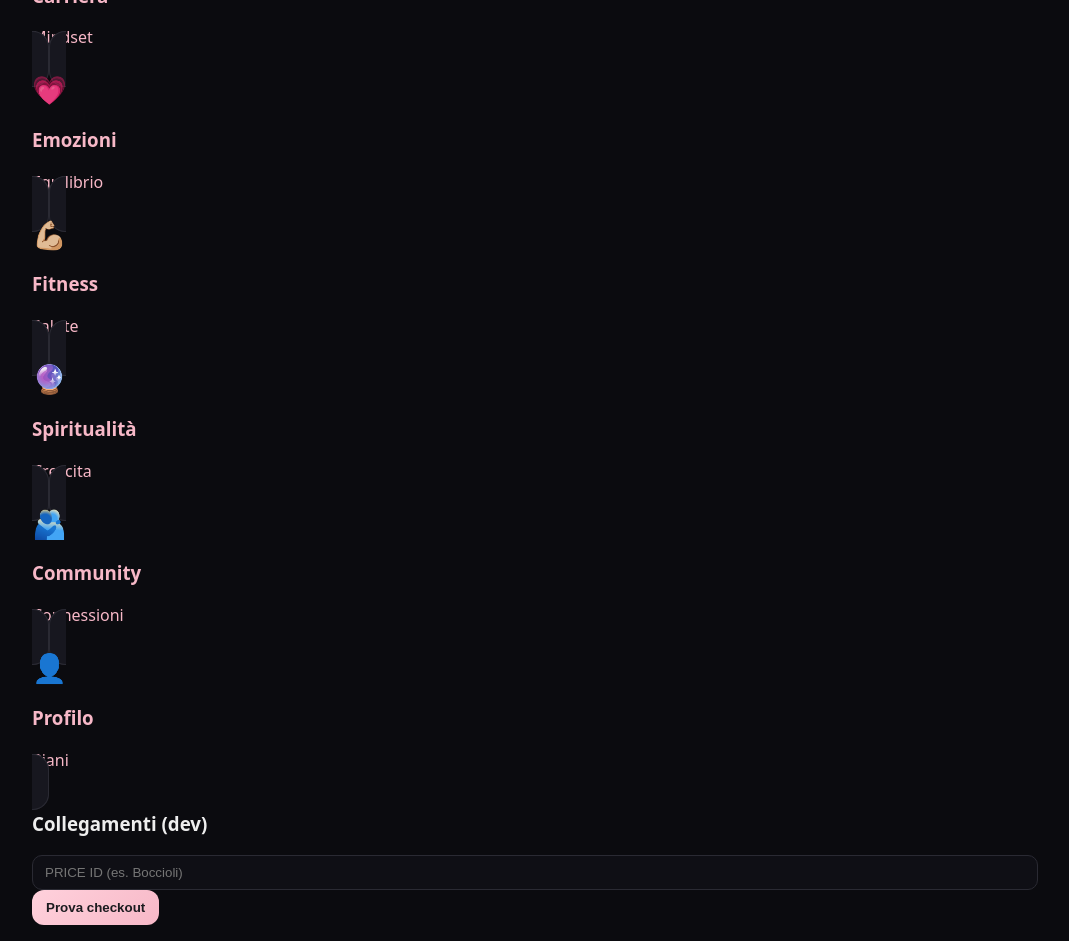
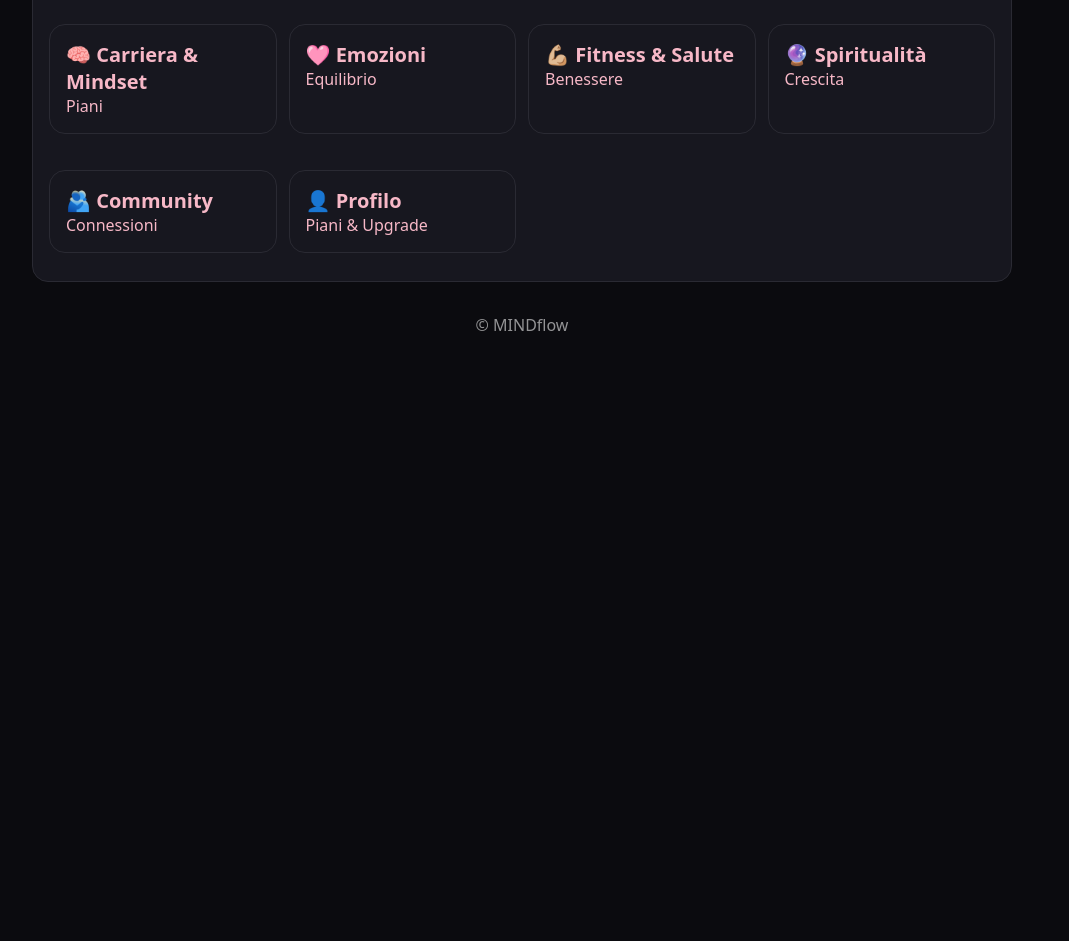
Before and after one commit to mindflowapplicazione-png/MINDflow.app, a Next.js app: page / in a window 1280 px wide. Shown: the part 220-1161 px from the top of the page, without its empty margins (118-1187 px from the left). After the commit the page ends 800 px from the top, so only its background shows below. Built offline with nearby package versions, Linux system fonts and the light colour scheme.

Commit message:
Update index.js

```diff
--- a/pages/index.js
+++ b/pages/index.js
@@ -1,20 +1,29 @@
-import Header from "../components/Header";
-import CardGrid from "../components/CardGrid";
+import Layout from '../components/Layout';
+import Link from 'next/link';
 
 export default function Home(){
+  const cards = [
+    {href:'/sezioni', title:'🧠 Carriera & Mindset', sub:'Piani'},
+    {href:'/emozioni', title:'🩷 Emozioni', sub:'Equilibrio'},
+    {href:'/fitness', title:'💪🏼 Fitness & Salute', sub:'Benessere'},
+    {href:'/spiritualita', title:'🔮 Spiritualità', sub:'Crescita'},
+    {href:'/community', title:'🫂 Community', sub:'Connessioni'},
+    {href:'/profilo', title:'👤 Profilo', sub:'Piani & Upgrade'}
+  ];
   return (
-    <div className="container">
-      <Header/>
-      <CardGrid/>
-      <div className="panel">
-        <h3>Collegamenti (dev)</h3>
-        <form method="POST" action="/api/checkout" onSubmit={(e)=>{
-          // POST plain submit per test Boccioli
-        }}>
-          <input className="input" name="priceId" placeholder="PRICE ID (es. Boccioli)" />
-          <button className="btn" type="submit">Prova checkout</button>
-        </form>
+    <Layout>
+      <div className="card">
+        <h2 style={{marginTop:0}}>MINDflow</h2>
+        <div className="sub">Scegli un’area</div>
+        <div className="grid">
+          {cards.map(c=>(
+            <Link key={c.href} className="card" href={c.href}>
+              <div style={{fontSize:20, fontWeight:700}}>{c.title}</div>
+              <div className="meta">{c.sub}</div>
+            </Link>
+          ))}
+        </div>
       </div>
-    </div>
+    </Layout>
   );
 }
```
